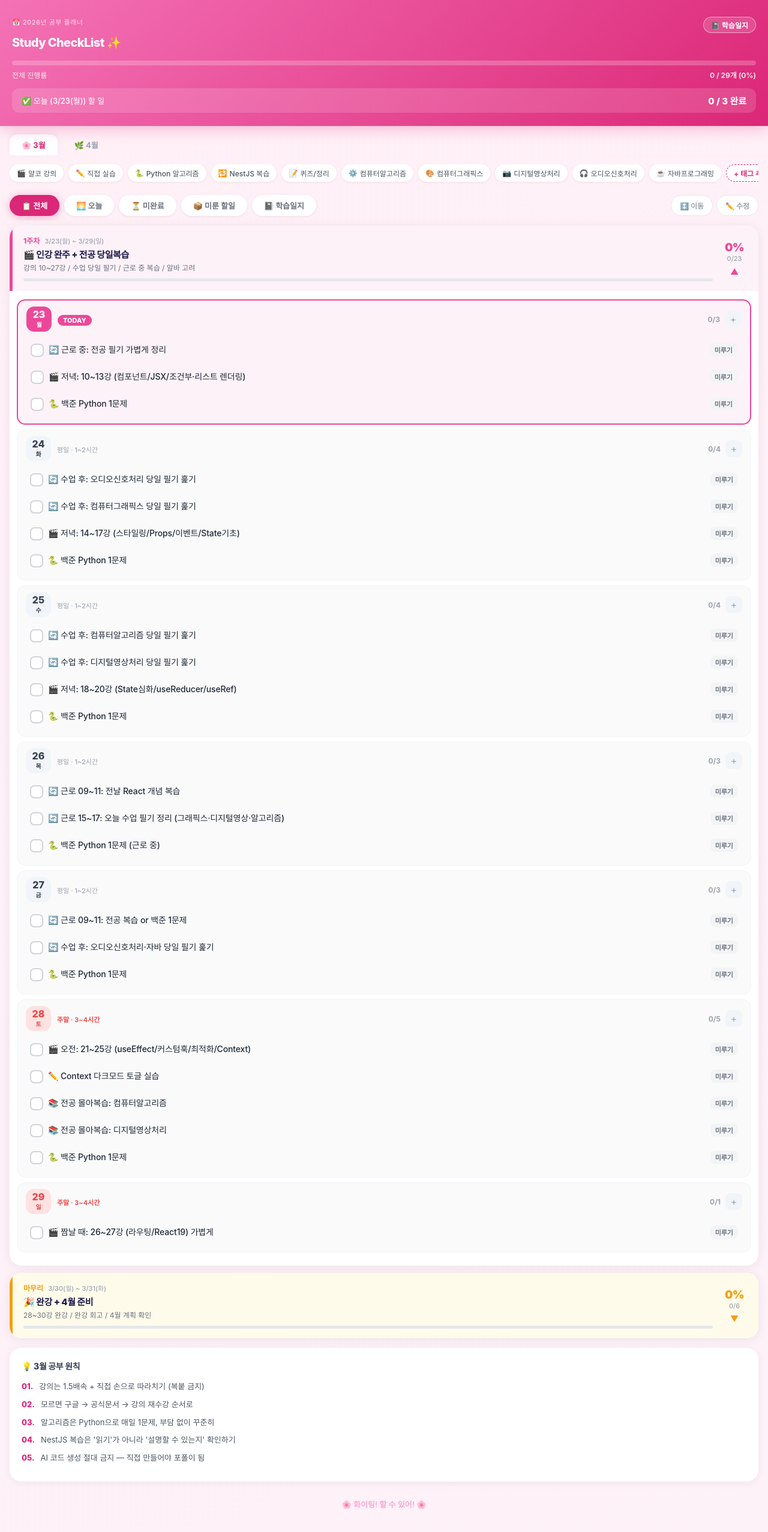
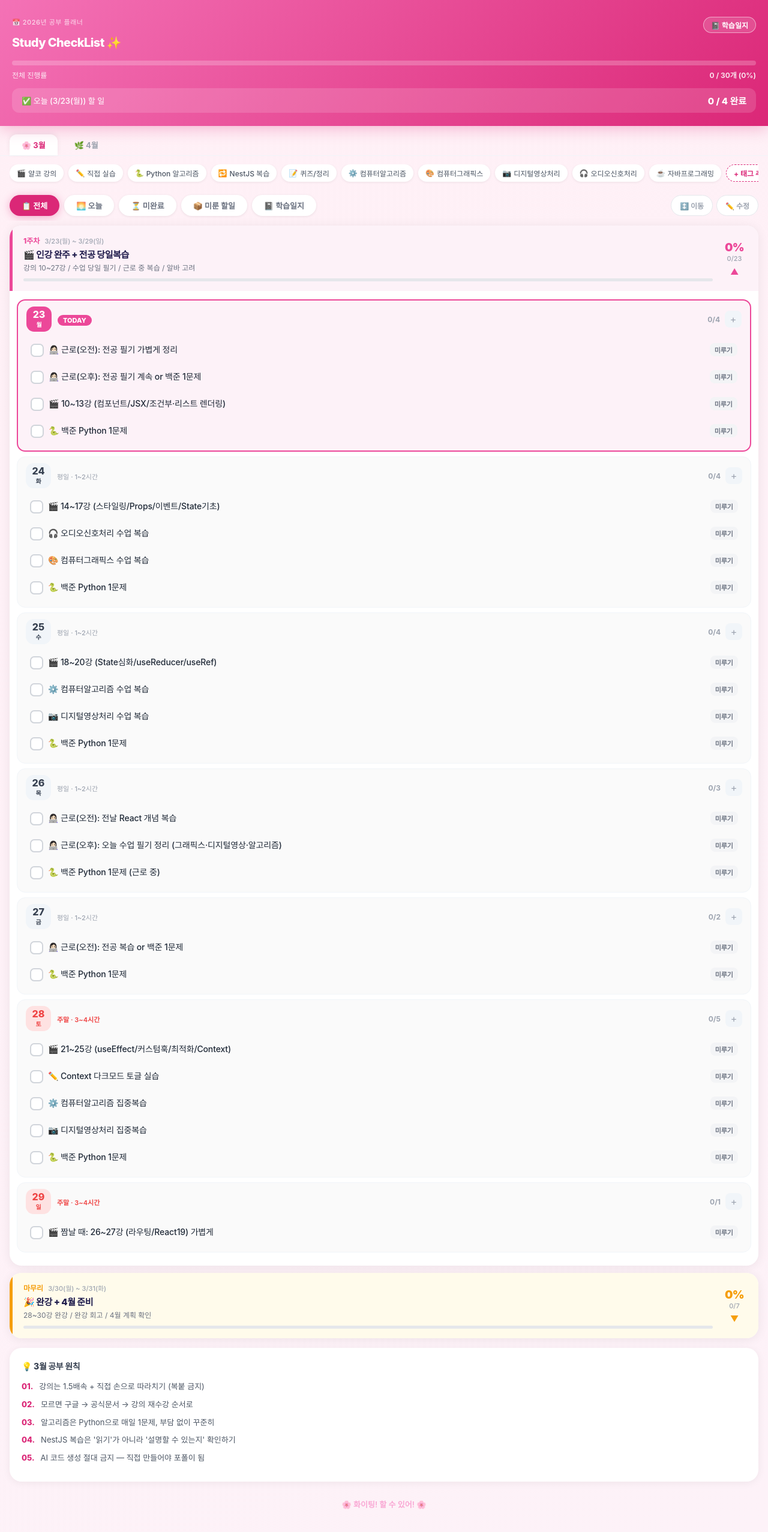
Before and after one commit to MIOsGIT/Checklist-2026, a React (Vite) app: page / in a window 1280 px wide. Shown: the top 2554 px of the page at 60% size. Built offline with nearby package versions, Linux system fonts and the light colour scheme; a web font is replaced by a local one.

Commit message:
내용 수정

```diff
--- a/src/App.jsx
+++ b/src/App.jsx
@@ -21,202 +21,217 @@ const DEFAULT_TAGS = [
 ];
 
 const BASE_TASKS_BY_DAY = {
-  // ── 3/23(월) ──
+  // ── 3/23(월) — 근로 09~17 ──
   23: [
-    { id:"t1",  text:"🔄 근로 중: 전공 필기 가볍게 정리",              tagId:"tag-quiz" },
-    { id:"t2",  text:"🎬 저녁: 10~13강 (컴포넌트/JSX/조건부·리스트 렌더링)", tagId:"tag-lecture" },
-    { id:"t3",  text:"🐍 백준 Python 1문제",                           tagId:"tag-algo" },
+    { id:"t1",  text:"👩🏻‍💻 근로(오전): 전공 필기 가볍게 정리",              tagId:"tag-quiz" },
+    { id:"t2",  text:"👩🏻‍💻 근로(오후): 전공 필기 계속 or 백준 1문제",        tagId:"tag-quiz" },
+    { id:"t3",  text:"🎬 10~13강 (컴포넌트/JSX/조건부·리스트 렌더링)", tagId:"tag-lecture" },
+    { id:"t4",  text:"🐍 백준 Python 1문제",                                 tagId:"tag-algo" },
   ],
-  // ── 3/24(화) ──
+  // ── 3/24(화) — 오디오(11시) 그래픽스(13~14시) ──
   24: [
-    { id:"t4",  text:"🔄 수업 후: 오디오신호처리 당일 필기 훑기",      tagId:"tag-audio" },
-    { id:"t5",  text:"🔄 수업 후: 컴퓨터그래픽스 당일 필기 훑기",      tagId:"tag-cg" },
-    { id:"t6",  text:"🎬 저녁: 14~17강 (스타일링/Props/이벤트/State기초)", tagId:"tag-lecture" },
-    { id:"t7",  text:"🐍 백준 Python 1문제",                           tagId:"tag-algo" },
+    { id:"t5",  text:"🎬 14~17강 (스타일링/Props/이벤트/State기초)",   tagId:"tag-lecture" },
+    { id:"t6",  text:"🎧 오디오신호처리 수업 복습",                    tagId:"tag-audio" },
+    { id:"t7",  text:"🎨 컴퓨터그래픽스 수업 복습",                   tagId:"tag-cg" },
+    { id:"t8",  text:"🐍 백준 Python 1문제",                                 tagId:"tag-algo" },
   ],
-  // ── 3/25(수) ──
+  // ── 3/25(수) — 알고리즘(09~10시) 디지털영상(12~14시) ──
   25: [
-    { id:"t8",  text:"🔄 수업 후: 컴퓨터알고리즘 당일 필기 훑기",      tagId:"tag-ca" },
-    { id:"t9",  text:"🔄 수업 후: 디지털영상처리 당일 필기 훑기",       tagId:"tag-dip" },
-    { id:"t10", text:"🎬 저녁: 18~20강 (State심화/useReducer/useRef)", tagId:"tag-lecture" },
-    { id:"t11", text:"🐍 백준 Python 1문제",                           tagId:"tag-algo" },
+    { id:"t9",  text:"🎬 18~20강 (State심화/useReducer/useRef)",       tagId:"tag-lecture" },
+    { id:"t10", text:"⚙️ 컴퓨터알고리즘 수업 복습",                   tagId:"tag-ca" },
+    { id:"t11", text:"📷 디지털영상처리 수업 복습",                    tagId:"tag-dip" },
+    { id:"t12", text:"🐍 백준 Python 1문제",                                 tagId:"tag-algo" },
   ],
-  // ── 3/26(목) — 근로+수업+알바 ──
+  // ── 3/26(목) — 근로 09~11·15~17 + 수업 + 알바 ──
   26: [
-    { id:"t12", text:"🔄 근로 09~11: 전날 React 개념 복습",            tagId:"tag-lecture" },
-    { id:"t13", text:"🔄 근로 15~17: 오늘 수업 필기 정리 (그래픽스·디지털영상·알고리즘)", tagId:"tag-quiz" },
-    { id:"t14", text:"🐍 백준 Python 1문제 (근로 중)",                  tagId:"tag-algo" },
+    { id:"t13", text:"👩🏻‍💻 근로(오전): 전날 React 개념 복습",                tagId:"tag-lecture" },
+    { id:"t14", text:"👩🏻‍💻 근로(오후): 오늘 수업 필기 정리 (그래픽스·디지털영상·알고리즘)", tagId:"tag-quiz" },
+    { id:"t15", text:"🐍 백준 Python 1문제 (근로 중)",                       tagId:"tag-algo" },
   ],
-  // ── 3/27(금) — 근로+수업+알바 ──
+  // ── 3/27(금) — 근로 09~11 + 수업 + 알바 ──
   27: [
-    { id:"t15", text:"🔄 근로 09~11: 전공 복습 or 백준 1문제",         tagId:"tag-audio" },
-    { id:"t16", text:"🔄 수업 후: 오디오신호처리·자바 당일 필기 훑기",  tagId:"tag-java" },
-    { id:"t17", text:"🐍 백준 Python 1문제",                           tagId:"tag-algo" },
+    { id:"t16", text:"👩🏻‍💻 근로(오전): 전공 복습 or 백준 1문제",             tagId:"tag-quiz" },
+    { id:"t19", text:"🐍 백준 Python 1문제",                                 tagId:"tag-algo" },
   ],
   // ── 3/28(토) — 낮 집중 ──
   28: [
-    { id:"t18", text:"🎬 오전: 21~25강 (useEffect/커스텀훅/최적화/Context)", tagId:"tag-lecture" },
-    { id:"t19", text:"✏️ Context 다크모드 토글 실습",                  tagId:"tag-practice" },
-    { id:"t20", text:"📚 전공 몰아복습: 컴퓨터알고리즘",               tagId:"tag-ca" },
-    { id:"t21", text:"📚 전공 몰아복습: 디지털영상처리",               tagId:"tag-dip" },
-    { id:"t22", text:"🐍 백준 Python 1문제",                           tagId:"tag-algo" },
+    { id:"t20", text:"🎬 21~25강 (useEffect/커스텀훅/최적화/Context)", tagId:"tag-lecture" },
+    { id:"t21", text:"✏️ Context 다크모드 토글 실습",                  tagId:"tag-practice" },
+    { id:"t22", text:"⚙️ 컴퓨터알고리즘 집중복습",                    tagId:"tag-ca" },
+    { id:"t23", text:"📷 디지털영상처리 집중복습",                     tagId:"tag-dip" },
+    { id:"t24", text:"🐍 백준 Python 1문제",                                 tagId:"tag-algo" },
   ],
   // ── 3/29(일) — 데이트 🌸 ──
   29: [
-    { id:"t23", text:"🎬 짬날 때: 26~27강 (라우팅/React19) 가볍게",   tagId:"tag-lecture" },
+    { id:"t25", text:"🎬 짬날 때: 26~27강 (라우팅/React19) 가볍게",         tagId:"tag-lecture" },
   ],
   // ── 3/30(월) — 근로 09~17 ──
   30: [
-    { id:"t24", text:"🎬 근로 중: 28~30강 완강 🎉 (이동·틈틈이)",     tagId:"tag-lecture" },
-    { id:"t25", text:"📝 저녁: 완강 회고 + 배운 개념 정리",            tagId:"tag-quiz" },
-    { id:"t26", text:"🐍 백준 Python 1문제",                           tagId:"tag-algo" },
+    { id:"t26", text:"👩🏻‍💻 근로(오전): 28~30강 완강 🎉 (이어폰 끼고!)",     tagId:"tag-lecture" },
+    { id:"t27", text:"👩🏻‍💻 근로(오후): 완강 나머지 + 개념 메모",             tagId:"tag-lecture" },
+    { id:"t28", text:"📝 완강 회고 + 배운 개념 정리",                  tagId:"tag-quiz" },
+    { id:"t29", text:"🐍 백준 Python 1문제",                                 tagId:"tag-algo" },
   ],
   // ── 3/31(화) ──
   31: [
-    { id:"t27", text:"📋 4월 계획 확인",                               tagId:"tag-quiz" },
-    { id:"t28", text:"📌 GitHub 커밋으로 3월 마무리 ✨",               tagId:"tag-quiz" },
-    { id:"t29", text:"🐍 백준 Python 1문제",                           tagId:"tag-algo" },
+    { id:"t30", text:"📋 4월 계획 확인",                                     tagId:"tag-quiz" },
+    { id:"t31", text:"📌 GitHub 커밋으로 3월 마무리 ✨",                     tagId:"tag-quiz" },
+    { id:"t32", text:"🐍 백준 Python 1문제",                                 tagId:"tag-algo" },
   ],
 };
 
 
 // ── 4월 기본 태스크 ──
 const APR_TASKS_BY_DAY = {
-  // ── 1주차 4/1(수)~4/5(일) — React 프로젝트 시작 ──
+  // ── 1주차 4/1(수)~4/5(일) ──
   1:  [
-    { id:"a1",  text:"🔄 수업 후: 컴퓨터알고리즘·디지털영상 당일 필기", tagId:"tag-ca" },
-    { id:"a2",  text:"✏️ 저녁: React 프로젝트 Vite 생성 + 레이아웃",   tagId:"tag-practice" },
-    { id:"a3",  text:"🐍 백준 Python 1문제",                            tagId:"tag-algo" },
+    { id:"a1",  text:"⚙️ 컴퓨터알고리즘 수업 복습",                   tagId:"tag-ca" },
+    { id:"a2",  text:"📷 디지털영상처리 수업 복습",                    tagId:"tag-dip" },
+    { id:"a3",  text:"✏️ React 프로젝트 Vite 생성 + 레이아웃",        tagId:"tag-practice" },
+    { id:"a4",  text:"🐍 백준 Python 1문제",                                 tagId:"tag-algo" },
   ],
   2:  [
-    { id:"a4",  text:"🔄 근로 09~11: 전공 복습",                        tagId:"tag-quiz" },
-    { id:"a5",  text:"🐍 백준 Python 1문제 (근로 중)",                  tagId:"tag-algo" },
+    { id:"a5",  text:"👩🏻‍💻 근로(오전): 전공 복습",                           tagId:"tag-quiz" },
+    { id:"a6",  text:"👩🏻‍💻 근로(오후): 전공 복습 계속",                      tagId:"tag-quiz" },
+    { id:"a7",  text:"🐍 백준 Python 1문제 (근로 중)",                       tagId:"tag-algo" },
   ],
   3:  [
-    { id:"a6",  text:"🔄 근로 09~11: 전공 복습",                        tagId:"tag-quiz" },
-    { id:"a7",  text:"🔄 수업 후: 오디오·자바 당일 필기 훑기",          tagId:"tag-audio" },
-    { id:"a8",  text:"🐍 백준 Python 1문제",                            tagId:"tag-algo" },
+    { id:"a8",  text:"👩🏻‍💻 근로(오전): 전공 복습",                           tagId:"tag-quiz" },
+    { id:"a9",  text:"🎧 오디오신호처리 수업 복습",                    tagId:"tag-audio" },
+    { id:"a10", text:"☕ 자바프로그래밍 수업 복습",                    tagId:"tag-java" },
+    { id:"a11", text:"🐍 백준 Python 1문제",                                 tagId:"tag-algo" },
   ],
   4:  [
-    { id:"a9",  text:"✏️ 낮: React 핵심기능 1 구현 (목록/검색)",        tagId:"tag-practice" },
-    { id:"a10", text:"📚 전공 몰아복습: 컴퓨터그래픽스",                tagId:"tag-cg" },
-    { id:"a11", text:"📚 전공 몰아복습: 오디오신호처리",                tagId:"tag-audio" },
-    { id:"a12", text:"🐍 백준 Python 1문제",                            tagId:"tag-algo" },
+    { id:"a12", text:"✏️ React 핵심기능 1 구현 (목록/검색)",             tagId:"tag-practice" },
+    { id:"a13", text:"🎨 컴퓨터그래픽스 집중복습",                      tagId:"tag-cg" },
+    { id:"a14", text:"🎧 오디오신호처리 집중복습",                       tagId:"tag-audio" },
+    { id:"a15", text:"🐍 백준 Python 1문제",                                 tagId:"tag-algo" },
   ],
   5:  [
-    { id:"a13", text:"🌸 데이트 — 쉬기",                               tagId:"tag-quiz" },
+    { id:"a16", text:"🌸 데이트 — 쉬기",                                    tagId:"tag-quiz" },
   ],
-  // ── 2주차 4/6(월)~4/12(일) — coupang 연결 + 전공 과제 ──
+  // ── 2주차 4/6(월)~4/12(일) ──
   6:  [
-    { id:"a14", text:"🔄 근로 중: 전공 복습 (알고리즘 과제 체크)",      tagId:"tag-ca" },
-    { id:"a15", text:"✏️ 저녁: React 핵심기능 2 (상세/추가/삭제)",      tagId:"tag-practice" },
-    { id:"a16", text:"🐍 백준 Python 1문제",                            tagId:"tag-algo" },
+    { id:"a17", text:"👩🏻‍💻 근로(오전): ⚙️ 알고리즘 과제 체크",              tagId:"tag-ca" },
+    { id:"a18", text:"👩🏻‍💻 근로(오후): 전공 복습 계속",                      tagId:"tag-quiz" },
+    { id:"a19", text:"✏️ React 핵심기능 2 (상세/추가/삭제)",           tagId:"tag-practice" },
+    { id:"a20", text:"🐍 백준 Python 1문제",                                 tagId:"tag-algo" },
   ],
   7:  [
-    { id:"a17", text:"🔄 수업 후: 오디오·그래픽스 당일 필기 훑기",      tagId:"tag-audio" },
-    { id:"a18", text:"✏️ 저녁: coupang NestJS API 로컬 실행 + fetch 연결", tagId:"tag-practice" },
-    { id:"a19", text:"🐍 백준 Python 1문제",                            tagId:"tag-algo" },
+    { id:"a21", text:"🎧 오디오신호처리 수업 복습",                    tagId:"tag-audio" },
+    { id:"a22", text:"🎨 컴퓨터그래픽스 수업 복습",                   tagId:"tag-cg" },
+    { id:"a23", text:"✏️ coupang NestJS API 로컬 실행 + fetch 연결",   tagId:"tag-practice" },
+    { id:"a24", text:"🐍 백준 Python 1문제",                                 tagId:"tag-algo" },
   ],
   8:  [
-    { id:"a20", text:"🔄 수업 후: 알고리즘·디지털영상 당일 필기 훑기",  tagId:"tag-ca" },
-    { id:"a21", text:"✏️ 저녁: CORS 해결 + 상품 목록 API → 화면 출력", tagId:"tag-practice" },
-    { id:"a22", text:"🐍 백준 Python 1문제",                            tagId:"tag-algo" },
+    { id:"a25", text:"⚙️ 컴퓨터알고리즘 수업 복습",                   tagId:"tag-ca" },
+    { id:"a26", text:"📷 디지털영상처리 수업 복습",                    tagId:"tag-dip" },
+    { id:"a27", text:"✏️ CORS 해결 + 상품 목록 API → 화면 출력",      tagId:"tag-practice" },
+    { id:"a28", text:"🐍 백준 Python 1문제",                                 tagId:"tag-algo" },
   ],
   9:  [
-    { id:"a23", text:"🔄 근로 09~11: 알고리즘 과제 체크",               tagId:"tag-ca" },
-    { id:"a24", text:"🔄 근로 15~17: 디지털영상·그래픽스 필기 정리",    tagId:"tag-dip" },
-    { id:"a25", text:"🐍 백준 Python 1문제",                            tagId:"tag-algo" },
+    { id:"a29", text:"👩🏻‍💻 근로(오전): ⚙️ 알고리즘 필기 정리",              tagId:"tag-ca" },
+    { id:"a30", text:"👩🏻‍💻 근로(오후): 📷 디지털영상·🎨 그래픽스 필기 정리", tagId:"tag-dip" },
+    { id:"a31", text:"🐍 백준 Python 1문제",                                 tagId:"tag-algo" },
   ],
   10: [
-    { id:"a26", text:"🔄 근로 09~11: 오디오 과제 체크",                 tagId:"tag-audio" },
-    { id:"a27", text:"🔄 수업 후: 오디오·자바 당일 필기 훑기",          tagId:"tag-java" },
-    { id:"a28", text:"🐍 백준 Python 1문제",                            tagId:"tag-algo" },
+    { id:"a32", text:"👩🏻‍💻 근로(오전): 🎧 오디오 과제 체크",                tagId:"tag-audio" },
+    { id:"a33", text:"🎧 오디오신호처리 수업 복습",                    tagId:"tag-audio" },
+    { id:"a34", text:"☕ 자바프로그래밍 수업 복습",                    tagId:"tag-java" },
+    { id:"a35", text:"🐍 백준 Python 1문제",                                 tagId:"tag-algo" },
   ],
   11: [
-    { id:"a29", text:"✏️ 낮: Tailwind CSS 적용 + 전공 몰아복습",        tagId:"tag-practice" },
-    { id:"a30", text:"📚 전공 몰아복습: 컴퓨터알고리즘",                tagId:"tag-ca" },
-    { id:"a31", text:"📚 전공 몰아복습: 자바프로그래밍",                tagId:"tag-java" },
-    { id:"a32", text:"🐍 백준 Python 1문제",                            tagId:"tag-algo" },
+    { id:"a36", text:"✏️ Tailwind CSS 적용",                            tagId:"tag-practice" },
+    { id:"a37", text:"⚙️ 컴퓨터알고리즘 집중복습",                      tagId:"tag-ca" },
+    { id:"a38", text:"☕ 자바프로그래밍 집중복습",                       tagId:"tag-java" },
+    { id:"a39", text:"🐍 백준 Python 1문제",                                 tagId:"tag-algo" },
   ],
   12: [
-    { id:"a33", text:"🌸 데이트 — 쉬기",                               tagId:"tag-quiz" },
+    { id:"a40", text:"🌸 데이트 — 쉬기",                                    tagId:"tag-quiz" },
   ],
   // ── 3주차 4/13(월)~4/19(일) — 🚨 시험 2주 전! 전공 집중 ──
   13: [
-    { id:"a34", text:"🔄 근로 중: 컴퓨터알고리즘 1회독 시작",           tagId:"tag-ca" },
-    { id:"a35", text:"📚 저녁: 알고리즘 시험범위 정리",                 tagId:"tag-ca" },
-    { id:"a36", text:"🐍 백준 Python 1문제",                            tagId:"tag-algo" },
+    { id:"a41", text:"👩🏻‍💻 근로(오전): ⚙️ 컴퓨터알고리즘 시험범위 1회독",  tagId:"tag-ca" },
+    { id:"a42", text:"👩🏻‍💻 근로(오후): ⚙️ 알고리즘 약점 정리",              tagId:"tag-ca" },
+    { id:"a43", text:"📝 알고리즘 핵심 개념 정리",                     tagId:"tag-ca" },
+    { id:"a44", text:"🐍 백준 Python 1문제",                                 tagId:"tag-algo" },
   ],
   14: [
-    { id:"a37", text:"🔄 수업 후: 그래픽스 당일 필기 훑기",             tagId:"tag-cg" },
-    { id:"a38", text:"📚 저녁: 컴퓨터그래픽스 시험범위 정리",           tagId:"tag-cg" },
-    { id:"a39", text:"🐍 백준 Python 1문제",                            tagId:"tag-algo" },
+    { id:"a45", text:"🎨 컴퓨터그래픽스 수업 복습",                   tagId:"tag-cg" },
+    { id:"a46", text:"🎨 그래픽스 시험범위 정리",                      tagId:"tag-cg" },
+    { id:"a47", text:"🐍 백준 Python 1문제",                                 tagId:"tag-algo" },
   ],
   15: [
-    { id:"a40", text:"🔄 수업 후: 알고리즘·디지털영상 당일 필기",       tagId:"tag-dip" },
-    { id:"a41", text:"📚 저녁: 디지털영상처리 시험범위 정리",            tagId:"tag-dip" },
-    { id:"a42", text:"🐍 백준 Python 1문제",                            tagId:"tag-algo" },
+    { id:"a48", text:"⚙️ 컴퓨터알고리즘 수업 복습",                   tagId:"tag-ca" },
+    { id:"a49", text:"📷 디지털영상처리 시험범위 정리",                tagId:"tag-dip" },
+    { id:"a50", text:"🐍 백준 Python 1문제",                                 tagId:"tag-algo" },
   ],
   16: [
-    { id:"a43", text:"🔄 근로 09~11: 오디오신호처리 복습",              tagId:"tag-audio" },
-    { id:"a44", text:"🔄 근로 15~17: 오디오 시험범위 정리",             tagId:"tag-audio" },
+    { id:"a51", text:"👩🏻‍💻 근로(오전): 🎧 오디오신호처리 시험범위 1회독",   tagId:"tag-audio" },
+    { id:"a52", text:"👩🏻‍💻 근로(오후): 🎧 오디오 약점 정리",                tagId:"tag-audio" },
   ],
   17: [
-    { id:"a45", text:"🔄 근로 09~11: 자바프로그래밍 복습",              tagId:"tag-java" },
-    { id:"a46", text:"🔄 수업 후: 오디오·자바 당일 필기 훑기",          tagId:"tag-java" },
+    { id:"a53", text:"👩🏻‍💻 근로(오전): ☕ 자바프로그래밍 시험범위 복습",    tagId:"tag-java" },
+    { id:"a54", text:"🎧 오디오신호처리 수업 복습",                    tagId:"tag-audio" },
+    { id:"a55", text:"☕ 자바프로그래밍 수업 복습",                    tagId:"tag-java" },
   ],
   18: [
-    { id:"a47", text:"📚 낮: 전과목 약점 정리 (1과목씩)",               tagId:"tag-quiz" },
-    { id:"a48", text:"📚 낮: React 가볍게 유지 — 코드 읽기만",         tagId:"tag-lecture" },
-    { id:"a49", text:"🐍 백준 Python 1문제",                            tagId:"tag-algo" },
+    { id:"a56", text:"📚 전과목 약점 정리 (1과목씩)",           tagId:"tag-quiz" },
+    { id:"a57", text:"🎬 React 코드 읽기만 (가볍게)",              tagId:"tag-lecture" },
+    { id:"a58", text:"🐍 백준 Python 1문제",                                 tagId:"tag-algo" },
   ],
   19: [
-    { id:"a50", text:"🌸 데이트 — 쉬기",                               tagId:"tag-quiz" },
+    { id:"a59", text:"🌸 데이트 — 쉬기",                                    tagId:"tag-quiz" },
   ],
   // ── 4주차 4/20(월)~4/26(일) — 🏫 중간고사 ──
   20: [
-    { id:"a51", text:"🔄 근로 중: 시험 직전 최종 정리",                 tagId:"tag-quiz" },
-    { id:"a52", text:"📚 저녁: 시험 직전 마무리 (약점 과목 집중)",      tagId:"tag-quiz" },
+    { id:"a60", text:"👩🏻‍💻 근로(오전): 시험 직전 최종 정리",                tagId:"tag-quiz" },
+    { id:"a61", text:"👩🏻‍💻 근로(오후): 시험 직전 최종 정리 계속",           tagId:"tag-quiz" },
+    { id:"a62", text:"📝 약점 과목 집중 마무리",                       tagId:"tag-quiz" },
   ],
   21: [
-    { id:"a53", text:"🏫 중간고사 — 컨디션 관리, 코딩 완전 휴식 🙏",   tagId:"tag-quiz" },
+    { id:"a63", text:"🏫 중간고사 — 컨디션 관리, 코딩 완전 휴식 🙏",        tagId:"tag-quiz" },
   ],
   22: [
-    { id:"a54", text:"🏫 중간고사 — 코딩 완전 휴식 🙏",                tagId:"tag-quiz" },
+    { id:"a64", text:"🏫 중간고사 — 코딩 완전 휴식 🙏",                     tagId:"tag-quiz" },
   ],
   23: [
-    { id:"a55", text:"🏫 중간고사 — 코딩 완전 휴식 🙏",                tagId:"tag-quiz" },
+    { id:"a65", text:"🏫 중간고사 — 코딩 완전 휴식 🙏",                     tagId:"tag-quiz" },
   ],
   24: [
-    { id:"a56", text:"🏫 중간고사 — 코딩 완전 휴식 🙏",                tagId:"tag-quiz" },
+    { id:"a66", text:"🏫 중간고사 — 코딩 완전 휴식 🙏",                     tagId:"tag-quiz" },
   ],
   25: [
-    { id:"a57", text:"🎉 시험 끝! 컨디션 회복 + 4월 중간 돌아보기",    tagId:"tag-quiz" },
-    { id:"a58", text:"🐍 백준 Python 1문제 (복귀!)",                    tagId:"tag-algo" },
+    { id:"a67", text:"🎉 시험 끝! 컨디션 회복 + 중간 돌아보기",             tagId:"tag-quiz" },
+    { id:"a68", text:"🐍 백준 Python 1문제 (복귀!)",                         tagId:"tag-algo" },
   ],
   26: [
-    { id:"a59", text:"🌸 데이트 — 쉬기",                               tagId:"tag-quiz" },
+    { id:"a69", text:"🌸 데이트 — 쉬기",                                    tagId:"tag-quiz" },
   ],
   // ── 5주차 4/27(월)~4/30(목) ──
   27: [
-    { id:"a60", text:"🔄 근로 중: React Query 개념 공부",               tagId:"tag-lecture" },
-    { id:"a61", text:"✏️ 저녁: React Query useQuery 실습",              tagId:"tag-practice" },
-    { id:"a62", text:"🐍 백준 Python 1문제",                            tagId:"tag-algo" },
+    { id:"a70", text:"👩🏻‍💻 근로(오전): 🎬 React Query 개념 공부",           tagId:"tag-lecture" },
+    { id:"a71", text:"👩🏻‍💻 근로(오후): 🎬 React Query 계속",                tagId:"tag-lecture" },
+    { id:"a72", text:"✏️ React Query useQuery 실습",                   tagId:"tag-practice" },
+    { id:"a73", text:"🐍 백준 Python 1문제",                                 tagId:"tag-algo" },
   ],
   28: [
-    { id:"a63", text:"🔄 수업 후: 그래픽스·오디오 당일 필기 훑기",      tagId:"tag-cg" },
-    { id:"a64", text:"✏️ 저녁: ☕ 자바 팀프로젝트 팀원과 킥오프",       tagId:"tag-java" },
-    { id:"a65", text:"🐍 백준 Python 1문제",                            tagId:"tag-algo" },
+    { id:"a74", text:"🎧 오디오신호처리 수업 복습",                    tagId:"tag-audio" },
+    { id:"a75", text:"🎨 컴퓨터그래픽스 수업 복습",                   tagId:"tag-cg" },
+    { id:"a76", text:"☕ 자바 팀프로젝트 팀원과 킥오프",              tagId:"tag-java" },
+    { id:"a77", text:"🐍 백준 Python 1문제",                                 tagId:"tag-algo" },
   ],
   29: [
-    { id:"a66", text:"🔄 수업 후: 알고리즘·디지털영상 당일 필기",       tagId:"tag-ca" },
-    { id:"a67", text:"✏️ 저녁: React Query useMutation 실습",           tagId:"tag-practice" },
-    { id:"a68", text:"🐍 백준 Python 1문제",                            tagId:"tag-algo" },
+    { id:"a78", text:"⚙️ 컴퓨터알고리즘 수업 복습",                   tagId:"tag-ca" },
+    { id:"a79", text:"📷 디지털영상처리 수업 복습",                    tagId:"tag-dip" },
+    { id:"a80", text:"✏️ React Query useMutation 실습",                tagId:"tag-practice" },
+    { id:"a81", text:"🐍 백준 Python 1문제",                                 tagId:"tag-algo" },
   ],
   30: [
-    { id:"a69", text:"🔄 근로 중: 4월 전체 회고 + 5월 계획 초안",      tagId:"tag-quiz" },
-    { id:"a70", text:"📝 저녁: 4월 회고 마무리 + GitHub 커밋",          tagId:"tag-quiz" },
-    { id:"a71", text:"🐍 백준 Python 1문제",                            tagId:"tag-algo" },
+    { id:"a82", text:"👩🏻‍💻 근로(오전): 4월 전체 회고 작성",                 tagId:"tag-quiz" },
+    { id:"a83", text:"👩🏻‍💻 근로(오후): 5월 계획 초안",                       tagId:"tag-quiz" },
+    { id:"a84", text:"📝 4월 회고 마무리 + GitHub 커밋",               tagId:"tag-quiz" },
+    { id:"a85", text:"🐍 백준 Python 1문제",                                 tagId:"tag-algo" },
   ],
 };
 
```
